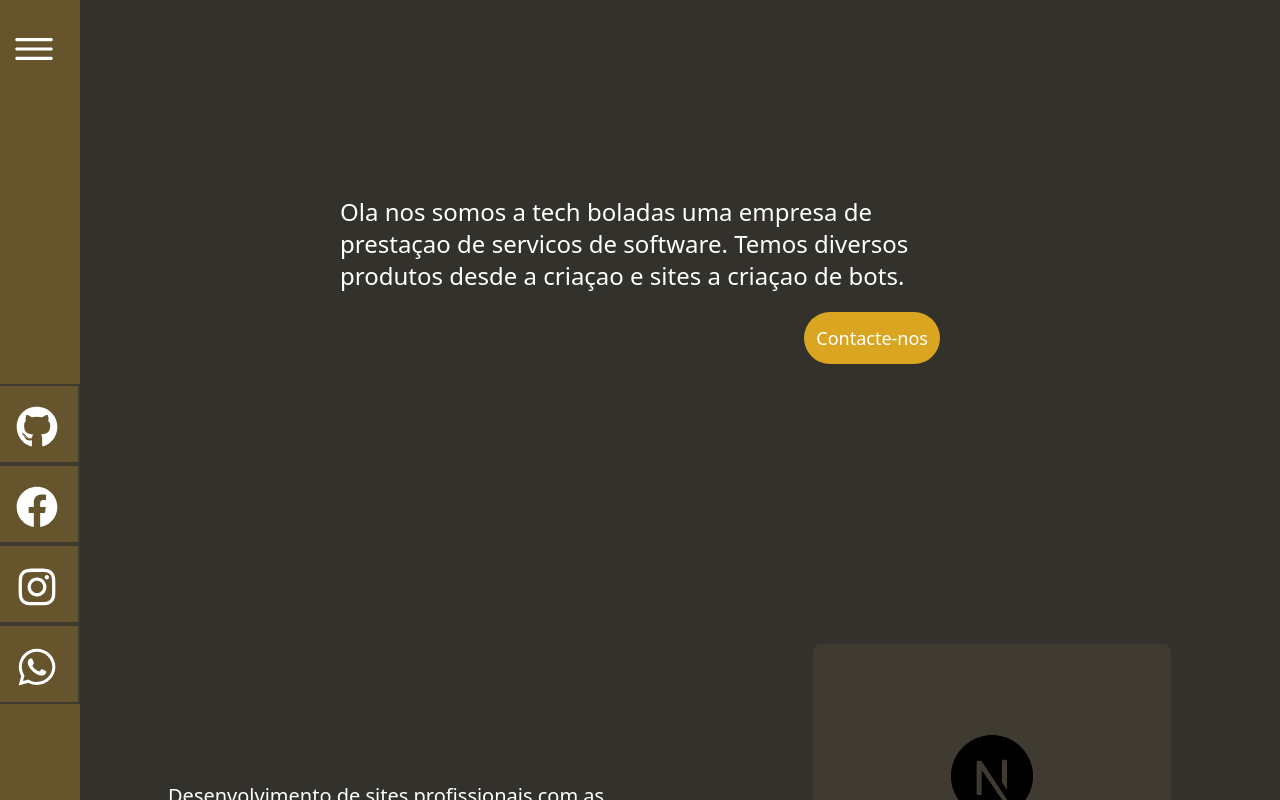
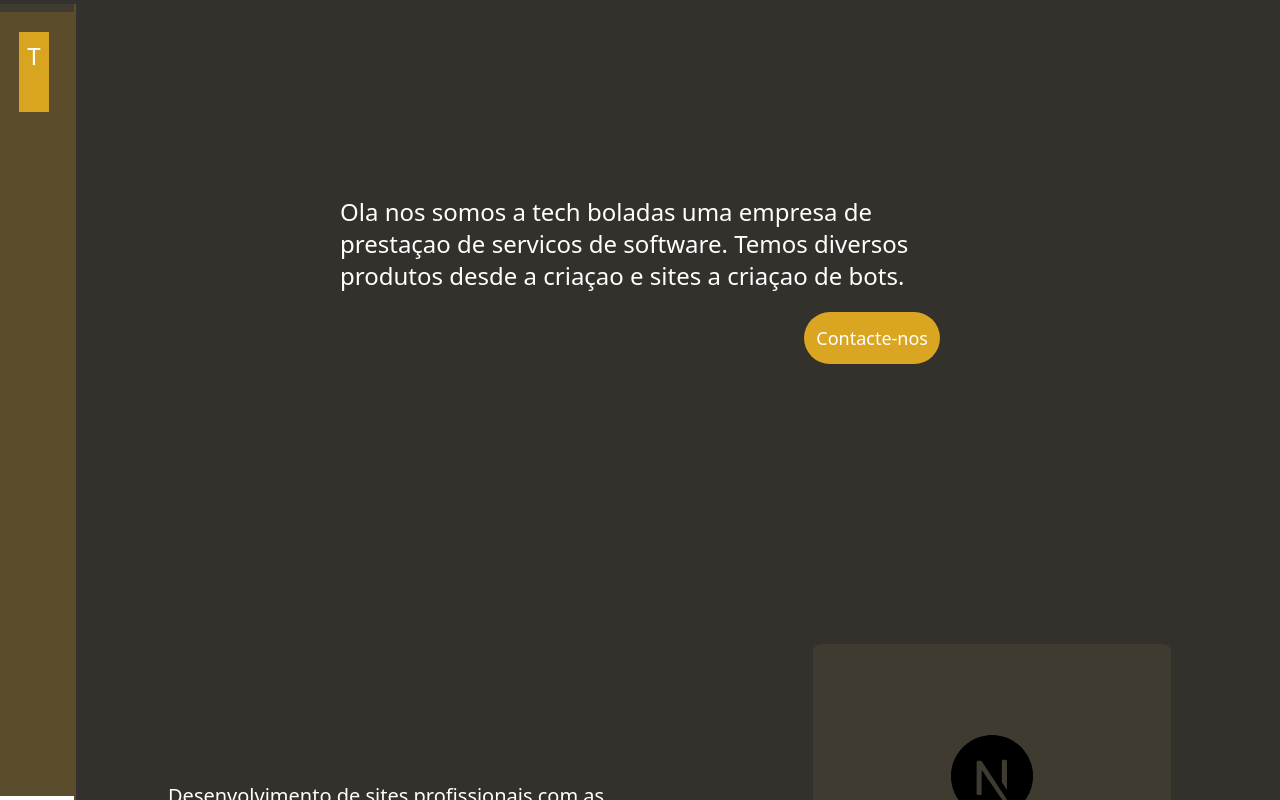
Before and after one commit to techboladas/techboladas, a Next.js app: page / in a window 1280 px wide. Shown: the top 800 px of the page. Built offline with nearby package versions, Linux system fonts and the light colour scheme.

Commit message:
fix: errors

```diff
--- a/src/components/NavBar/components/Menu.tsx
+++ b/src/components/NavBar/components/Menu.tsx
@@ -5,12 +5,14 @@ type MenuProps = {
   className?: string;
 };
 
+
+
 export const Menu = ({ children, className }: MenuProps) => {
   return (
     <menu className="align-end justify-self-end bg-pallete-t10">
       <ul
         className={twMerge(
-          "w-max flex flex-col list-none justify-between",
+          " flex flex-col list-none justify-between",
           className
         )}
       >
--- a/src/components/NavBar/components/MenuItem.tsx
+++ b/src/components/NavBar/components/MenuItem.tsx
@@ -7,5 +7,5 @@ type MenuItemProps = {
 } & DOMAttributes<HTMLLIElement>
 
 export const MenuItem = ({ children, className, ...rest }: MenuItemProps) => {
-  return <li {...rest}  className={twMerge("flex justify-center p-5 h-20 border-2 border-pallete-30", className)}>{children}</li>
+  return <li {...rest}  className={twMerge("flex justify-center w-full p-5 h-20 border-y-8 border-t-pallete-30", className)}>{children}</li>
 }
--- a/src/components/NavBar/index.tsx
+++ b/src/components/NavBar/index.tsx
@@ -1,7 +1,6 @@
 "use client"
 
 import { FaWhatsapp, FaFacebook, FaInstagram, FaGithub } from 'react-icons/fa'
-import { IoIosMenu } from 'react-icons/io'
 import Link from "next/link"
 import { useMenu } from "./hook/useMenu"
 import { Menu } from './components/Menu'
@@ -11,20 +10,18 @@ export const NavBar = () => {
   const { open, close, isOpen, grid, width, contentDisplay: display } = useMenu();
   const ICON_STYLE = { fontSize: '42px' }
   return (
-    <nav className={`${width} h-screen bg-pallete-30 text-2xl text-white fixed  grid ${grid}  transition-all`}>
-      <section className={`${display} flex-col gap-10 text-center w-48 mt-28  justify-self-center  col-span-2`}>
-        <Link href="#apresentation">Apresentacao</Link>
+    <nav className={`${width} h-screen bg-tech-secondary  p-1 text-2xl text-white fixed  grid ${grid} auto-rows-max  transition-all`}>
+      <section className={`${display} flex-col gap-10 text-center w-48 mt-28  justify-self-end  row-span-2`}>
+        <Link href="#">Apresentacao</Link>
         <Link href="#">Servicos</Link>
-        <Link href="#">Contacto</Link>
-        <p className="items-end">Create by <strong>T</strong></p>
+        <Link href="#">Contactoa</Link>
+        <p className="flex self-end justify-end h-48">Create by <strong>T</strong></p>
       </section>
-      <Menu className="col-span-1">
-          <MenuItem className="self-start w-20 h-96 border-0" onClick={(event) => isOpen ? close() : open()}>
-            <p className="h-20 w-min p-1 text-center  ">
-              <IoIosMenu style={{ fontSize: '50px'}} />
-            </p>
+      <Menu className="row-span-1">
+          <MenuItem className="self-start w-20  h-screen" onClick={(event) => isOpen ? close() : open()}>
+            <p className="h-20 w-min bg-tech-main p-2 text-center ">T</p>
           </MenuItem>
-          <MenuItem className="hover:bg-violet-600">
+          <MenuItem>
             <Link href="https://github.com/techboladas/" target="_blank" >
               <FaGithub style={ICON_STYLE} />
             </Link>
@@ -35,12 +32,12 @@ export const NavBar = () => {
             </Link>
           </MenuItem>
           <MenuItem>
-            <Link href="https://instagram.com/tech_boladas?igshid=NGVhN2NjQ0Yg==" target="_blank">
+            <Link href="@techboladas">
               <FaInstagram style={ICON_STYLE}/>
             </Link>
           </MenuItem>
           <MenuItem>
-             <Link href="https://wa.me/message/HIOFD5VOTKMRF1" target="_blank">
+             <Link href="https://whatshap.com/send=872204494">
               <FaWhatsapp style={ICON_STYLE} />
             </Link>
           </MenuItem>
```
